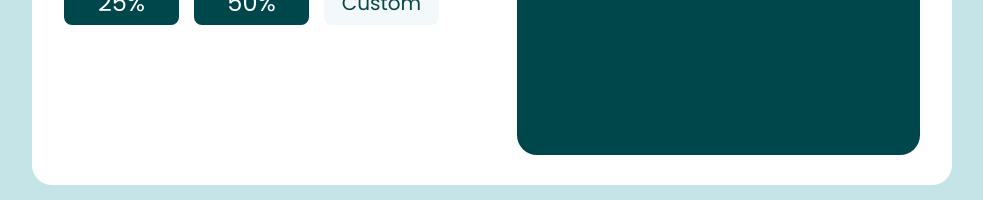
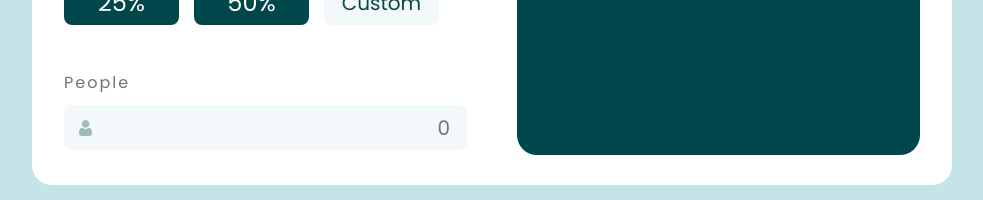
Before and after one commit to Brun0Silveir4/tip-calculator, a React (Vite) app: page / in a window 1280 px wide. Shown: the part 545-745 px from the top of the page, without its empty margins (148-1131 px from the left). Built offline with nearby package versions, Linux system fonts and the light colour scheme.

Commit message:
update: add people input

```diff
--- a/src/components/MainCard/MainCard.jsx
+++ b/src/components/MainCard/MainCard.jsx
@@ -37,8 +37,16 @@ export default function MainCard() {
           />
         </div>
         <div className="card__select__tip-percentage">
-          {/* componente */}
         <BtnGroup />
+        </div>
+        <div className="card__select__bill__input">
+        <Input
+            value={form.people}
+            onChange={(val) => handleChange("people", val)}
+            title={"People"}
+            specification={"People"}
+            icon={iconPerson}
+          />
         </div>
       </div>
       <div className="card__calc-result"></div>
```
